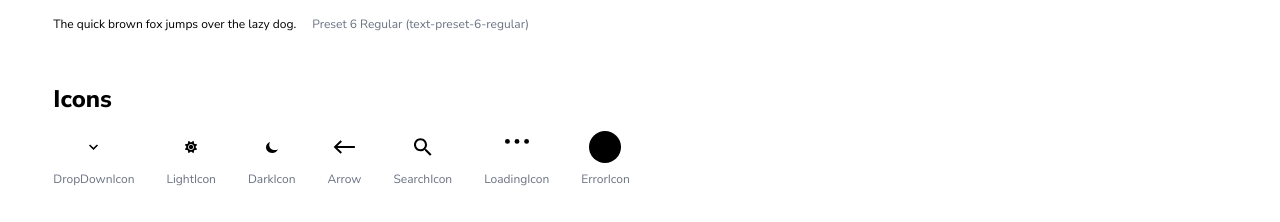
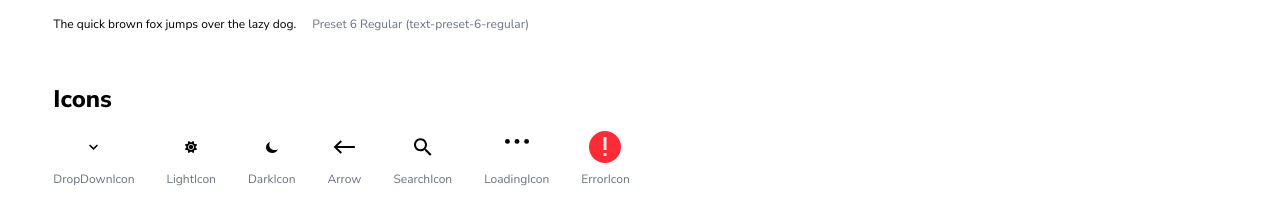
Before and after one commit to ajkendal/rest-countries-api, a Next.js app: page /design-system in a window 1280 px wide. Shown: the part 800-1022 px from the top of the page. Built offline with nearby package versions, Linux system fonts and the light colour scheme.

Commit message:
Improve region filtering and fix icon class names
Updated FilterDiv to support filtering by selected region, excluding 'All Regions'. Fixed class names in LoadingIcon and ErrorIcon to use correct Tailwind CSS syntax.

```diff
--- a/app/components/FilterDiv.tsx
+++ b/app/components/FilterDiv.tsx
@@ -15,11 +15,17 @@ const FilterDiv = ({ countries, onFilter }: FilterDivProps) => {
   ])
 
   useEffect(() => {
-    const filtered = countries.filter((country) =>
+    let filtered = countries.filter((country) =>
       country.name.common.toLowerCase().includes(searchTerm.toLowerCase())
     )
+
+    if (!selectedRegion.includes('All Regions')) {
+      filtered = filtered.filter((country) =>
+        selectedRegion.includes(country.region)
+      )
+    }
     onFilter(filtered)
-  }, [searchTerm, countries, onFilter])
+  }, [searchTerm, countries, selectedRegion, onFilter])
 
   const searchInput = () => {
     return (
--- a/app/icons/icons.tsx
+++ b/app/icons/icons.tsx
@@ -101,7 +101,7 @@ export const LoadingIcon = () => (
     xmlns='http://www.w3.org/2000/svg'
     width='200px'
     height='200px'
-    className='block mxAuto'
+    className='block mx-auto'
     viewBox='0 0 200 200'
   >
     <circle strokeWidth='15' r='15' cx='40' cy='65'>
@@ -142,7 +142,7 @@ export const LoadingIcon = () => (
 
 export const ErrorIcon = () => (
   <svg
-    className='block mxAuto my-5'
+    className='block mx-auto my-5'
     width='50px'
     height='50px'
     viewBox='0 0 32 32'
@@ -153,11 +153,11 @@ export const ErrorIcon = () => (
     <g>
       <g id='Error_1_'>
         <g id='Error'>
-          <circle cx='16' cy='16' id='BG' r='16' className='fillRed-500' />
+          <circle cx='16' cy='16' id='BG' r='16' className='fill-red-500' />
           <path
             d='M14.5,25h3v-3h-3V25z M14.5,6v13h3V6H14.5z'
             id='Exclamatory_x5F_Sign'
-            className='fillRed-100'
+            className='fill-red-100'
           />
         </g>
       </g>
```
